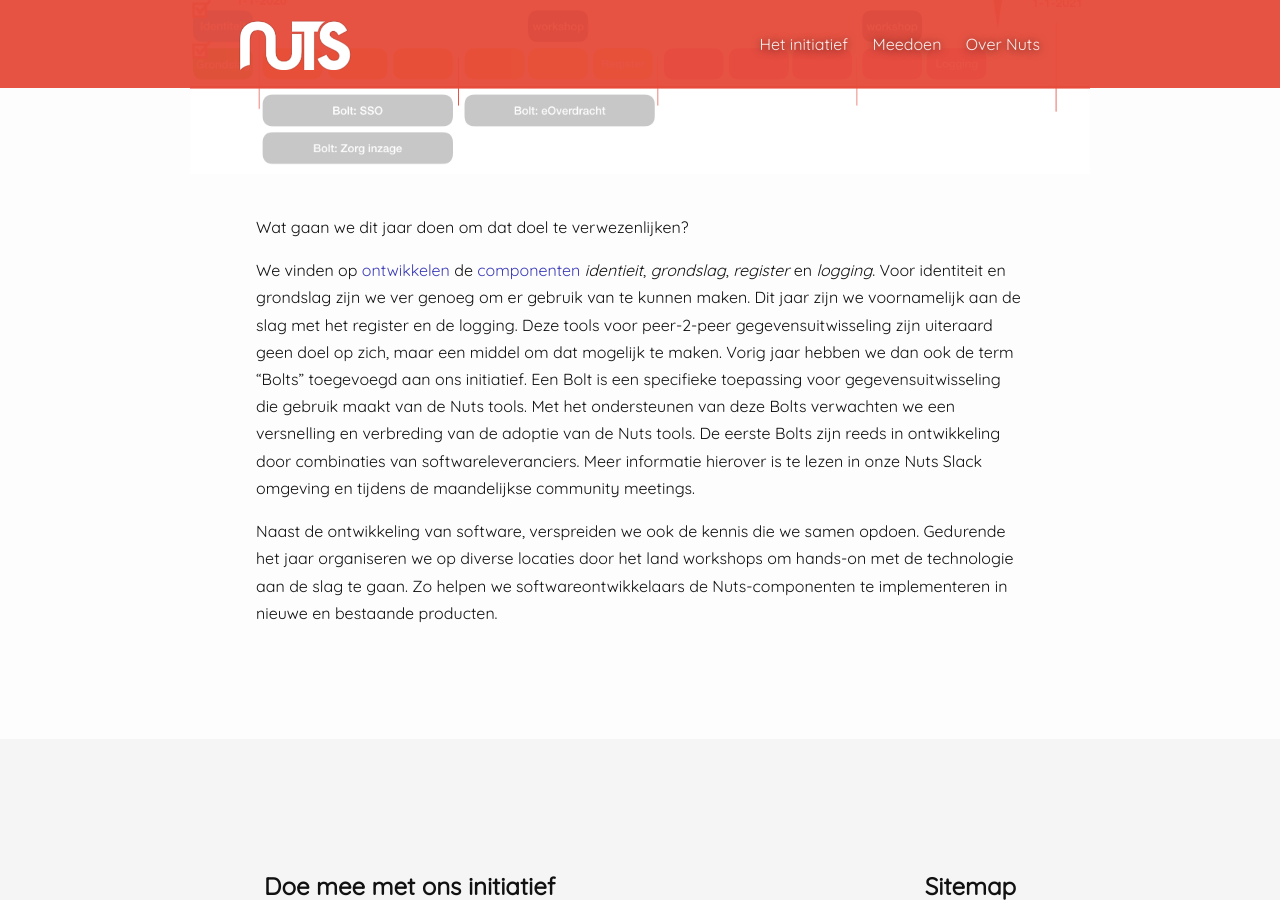
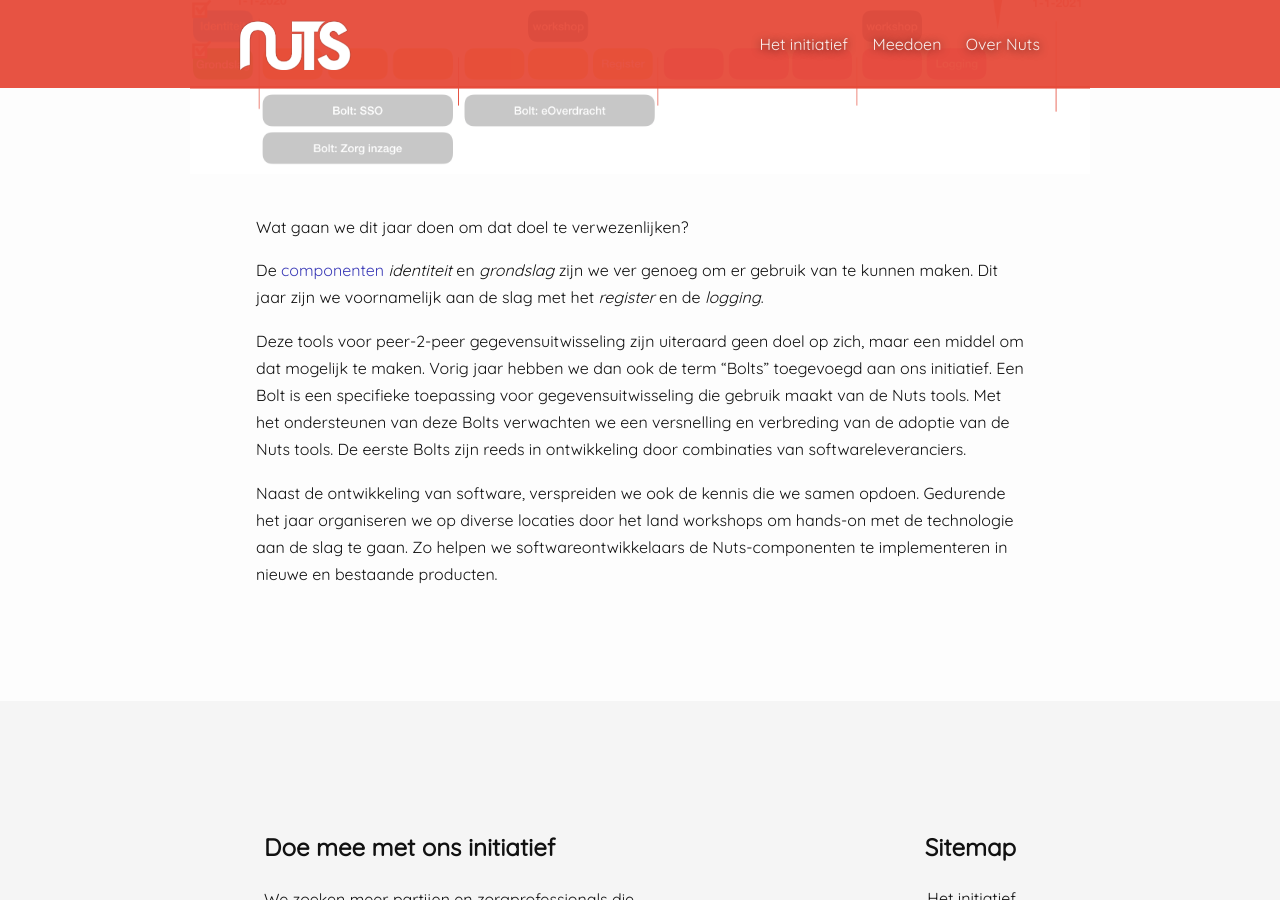
Before and after one commit to nuts-foundation/nuts-webpresence, a Jekyll site: the page built from timeline.md, in a window 1280 px wide and 900 px high, scrolled down 772 px. Built offline with Jekyll 4.4.1, drawn with Linux system fonts in a browser that asks for light colours.

Commit message:
Less is more. En paar typo's gefixt.

```diff
--- a/timeline.md
+++ b/timeline.md
@@ -13,7 +13,8 @@
 
 Wat gaan we dit jaar doen om dat doel te verwezenlijken?
 
-We vinden op [ontwikkelen](/software) de [componenten](/componenten) <em>identieit</em>, <em>grondslag</em>, <em>register</em> en <em>logging</em>. Voor identiteit en grondslag zijn we ver genoeg om er gebruik van te kunnen maken. Dit jaar zijn we voornamelijk aan de slag met het register en de logging.
-Deze tools voor peer-2-peer gegevensuitwisseling zijn uiteraard geen doel op zich, maar een middel om dat mogelijk te maken. Vorig jaar hebben we dan ook de term "Bolts" toegevoegd aan ons initiatief. Een Bolt is een specifieke toepassing voor gegevensuitwisseling die gebruik maakt van de Nuts tools. Met het ondersteunen van deze Bolts verwachten we een versnelling en verbreding van de adoptie van de Nuts tools. De eerste Bolts zijn reeds in ontwikkeling door combinaties van softwareleveranciers. Meer informatie hierover is te lezen in onze Nuts Slack omgeving en tijdens de maandelijkse community meetings.
+De [componenten](/componenten) <em>identiteit</em> en <em>grondslag</em> zijn we ver genoeg om er gebruik van te kunnen maken. Dit jaar zijn we voornamelijk aan de slag met het <em>register</em> en de <em>logging</em>.
+
+Deze tools voor peer-2-peer gegevensuitwisseling zijn uiteraard geen doel op zich, maar een middel om dat mogelijk te maken. Vorig jaar hebben we dan ook de term "Bolts" toegevoegd aan ons initiatief. Een Bolt is een specifieke toepassing voor gegevensuitwisseling die gebruik maakt van de Nuts tools. Met het ondersteunen van deze Bolts verwachten we een versnelling en verbreding van de adoptie van de Nuts tools. De eerste Bolts zijn reeds in ontwikkeling door combinaties van softwareleveranciers.
 
 Naast de ontwikkeling van software, verspreiden we ook de kennis die we samen opdoen. Gedurende het jaar organiseren we op diverse locaties door het land workshops om hands-on met de technologie aan de slag te gaan. Zo helpen we softwareontwikkelaars de Nuts-componenten te implementeren in nieuwe en bestaande producten.
```
